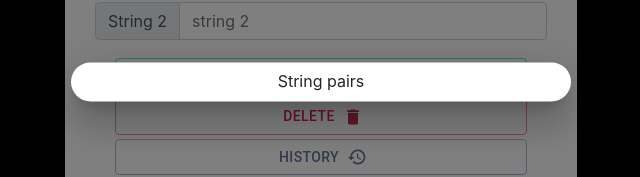
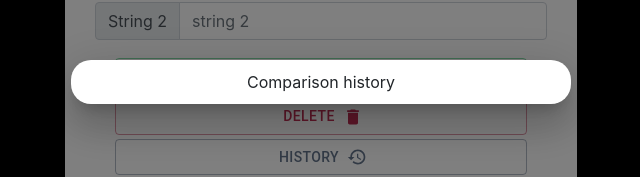
Before and after one commit to albert-dinh-01/stringComparison, a React (Create React App) app: page / in a window 1280 px wide. Both pictures are taken after a click on the button "HISTORY". Shown: the part 318-495 px from the top of the page, without its empty margins (319-959 px from the left). Built offline with nearby package versions, Linux system fonts and the light colour scheme.

Commit message:
String history fixed

```diff
--- a/src/components/Strings/AddString.js
+++ b/src/components/Strings/AddString.js
@@ -9,8 +9,6 @@ import InfoIcon from "@mui/icons-material/Info";
 import { createTheme, ThemeProvider } from "@mui/material/styles";
 import Modal from "@mui/material/Modal";
 import Box from "@mui/material/Box";
-import useMediaQuery from "@mui/material/useMediaQuery";
-import json2mq from "json2mq";
 import IconButton from "@mui/material/IconButton";
 
 const style = {
@@ -183,7 +181,7 @@ const AddString = (props) => {
 								<p className="text-left">
 									{" "}
 									String Comparison was built because I find myself compare two
-									strings very frequently
+									strings very frequently.
 								</p>
 								<br />
 								<p className="text-left" id="techUsed">
@@ -314,9 +312,9 @@ const AddString = (props) => {
 							aria-describedby="parent-modal-description"
 						>
 							<Box sx={style}>
-								<h1 className="text-3xl" id="historyTitle">
-									String pairs
-								</h1>
+								<p className="text-3xl" id="historyTitle">
+									Comparison history
+								</p>
 								<div id="stringList">
 									{comparedPairs.map((pair) => (
 										<div className="flex justify-between bg-emerald-100 rounded-lg m-3.5 p-2">
```
